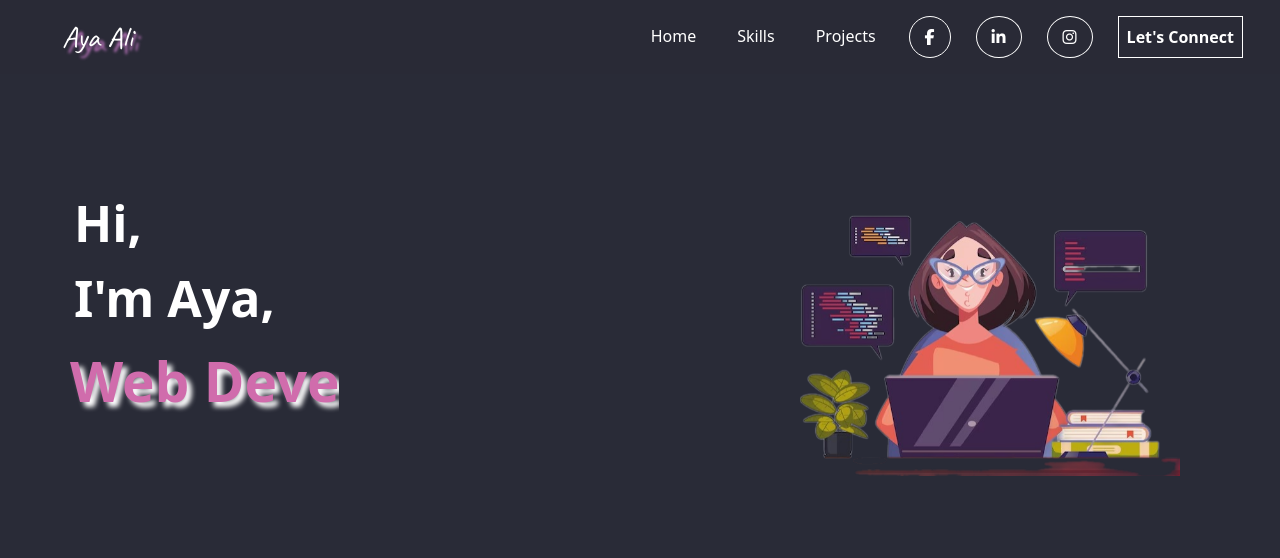
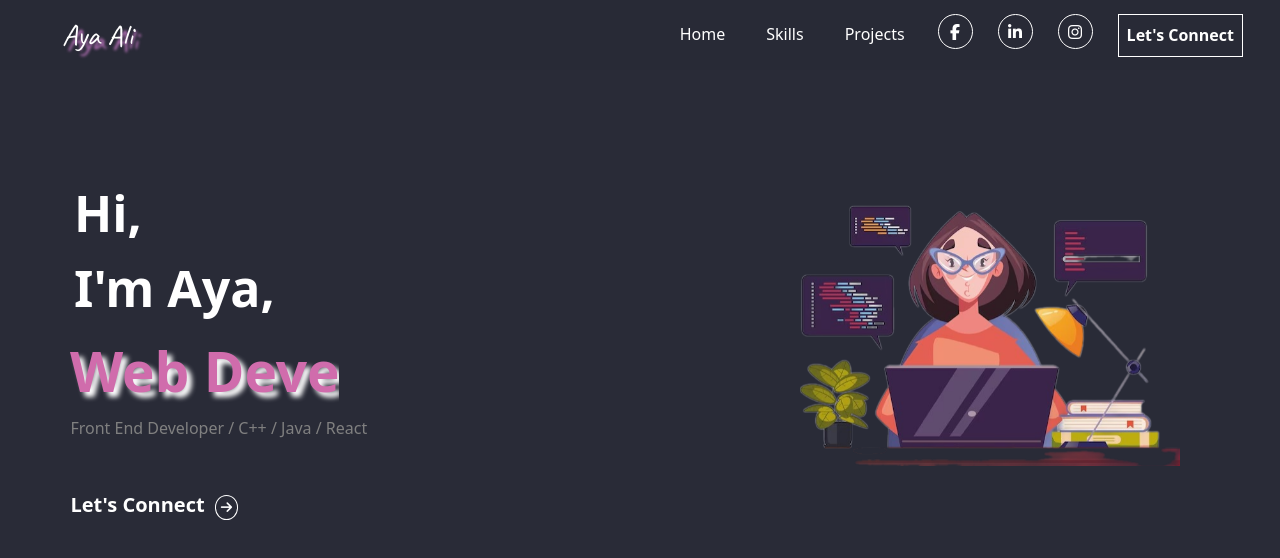
Before and after one commit to AyaA1i/Portfolio-Using-React, a React (Create React App) app: page / in a window 1280 px wide. Shown: the top 558 px of the page. Built offline with nearby package versions, Linux system fonts and the light colour scheme.

Commit message:
landing page is responsive now!!

```diff
--- a/src/App.js
+++ b/src/App.js
@@ -1,11 +1,12 @@
-
 import './App.css';
 import Header from './components/Header';
+import Landing from './components/Landing';
 
 function App() {
   return (
     <div className="App">
       <Header/>
+      <Landing/>
     </div>
   );
 }
--- a/src/components/Header.js
+++ b/src/components/Header.js
@@ -31,37 +31,23 @@ function Header(){
                 <li class="nav-item item">
                 <a class="nav-link" href="#">Projects</a>
                 </li>
-                <li class="nav-item icon">
-                <a class="nav-link" href="#"><i class="fa-brands fa-facebook-f"></i></a>
+                <li class="nav-item icon mb-2">
+                <a class="nav-link" href="https://www.facebook.com/ayyaallii?mibextid=ZbWKwL"><i class="fa-brands fa-facebook-f"></i></a>
                 </li>
-                <li class="nav-item icon">
-                <a class="nav-link" href="#"><i class="fa-brands fa-linkedin-in"></i></a>
+                <li class="nav-item icon mb-2">
+                <a class="nav-link" href="https://www.linkedin.com/in/aya-ali-624112242/"><i class="fa-brands fa-linkedin-in"></i></a>
                 </li>
-                <li class="nav-item icon">
-                <a class="nav-link" href="#"><i class="fa-brands fa-instagram"></i></a>
+                <li class="nav-item icon mb-2">
+                <a class="nav-link" href="https://www.instagram.com/ayaa_allii"><i class="fa-brands fa-instagram"></i></a>
                 </li>
                 <li class="nav-item connectbtn">
-                <a class="nav-link" href="#">Let's Connect</a>
+                <a class="nav-link" href="https://www.linkedin.com/in/aya-ali-624112242/">Let's Connect</a>
                 </li>
             </ul>
             </span>
             </div>
         </div>
         </nav>
-        <div className="part2">
-            <div class = "static-txt">
-                Hi,
-            </div>
-            <div class = "static-txt">
-                I'm Aya,
-            </div>
-            <ul className="dynamic-txt">
-                <li><span>Web Developer </span></li>
-            </ul>
-        </div>
-        <div className="part3">
-
-        </div>
         </div>
         </>
     )
--- /dev/null
+++ b/src/components/Landing.js
@@ -0,0 +1,38 @@
+import React from "react";
+import 'bootstrap/dist/css/bootstrap.min.css';
+import 'bootstrap/dist/js/bootstrap.min.js';
+import "../css/all.css";
+import "../css/landing.css";
+
+
+function Landing(){
+    return(
+        <>
+         <div className="landing">
+            <div className="part2">
+                <div class = "static-txt">
+                    Hi,
+                </div>
+                <div class = "static-txt">
+                    I'm Aya,
+                </div>
+                <ul className="dynamic-txt">
+                    <li><span>Web Developer </span></li>
+                </ul>
+            </div>
+            <div className="part3 d-lg-block d-md-block d-sm-block d-none">
+            </div>
+            <div className="description">
+                <span>Front End Developer / C++ / Java / React</span>
+            </div>
+            <div className="connectbt">
+                <a href="https://www.linkedin.com/in/aya-ali-624112242/">
+                    <span>Let's Connect </span>
+                    <i class="fa-solid fa-arrow-right arrow"></i>
+                </a>
+            </div>
+         </div>
+        </>
+    );
+}
+export default Landing;
--- a/src/css/Header.css
+++ b/src/css/Header.css
@@ -7,13 +7,17 @@
     box-sizing: border-box;
     padding: 0;
     margin: 0;
-    /* font-family: 'Times New Roman', Times, serif; */
 }
+
 .part1{
     background-color: #292b37;
-    width: 100%;
-    height: 100vh;
-    position: relative;
+}
+.navbar{
+   width: 100%;
+   height: 70px;
+   z-index: 1;
+   top: 0;
+   position: fixed;
 }
 .part1 nav{
     background-color: #292b373f !important;
@@ -32,14 +36,19 @@
     margin-left: 50px ;
 }
 .part1 .icon{
+    cursor: pointer;
+}
+.part1 .icon a{
+    width: 35px;
+    height: 35px;
     border: 1px solid white;
     border-radius: 50%;
-    padding: 0px 7px;
-    cursor: pointer;
+    padding: 5px 7px;
     position: relative;
+    text-align: center;
 }
 
-.part1 .icon::after {
+.part1 .icon a::after {
     content: "";
     display: block;
     top:0;
@@ -52,7 +61,7 @@
     transition: 0.5s;
 }
 
-.part1 .icon:hover::after {
+.part1 .icon a:hover::after {
     height: 100%;
 }
 .connectbtn{
@@ -68,52 +77,37 @@
 .nav-item.connectbtn:hover .nav-link {
     color: #292b37 !important;
 }
+.navbar-toggler{
+    background-color: white;
+}
+@media (max-width: 767.98px) {
+    .navbar-collapse{
+        background-color: rgba(255, 255, 255, 0.699);
+        text-align: center;
+        font-family: Caveat;
+    }
+    .navbar-collapse .nav-item{
+        border: 1px solid #292b37;
+        margin: 10px;
 
-.part2{
-    color: white;
-    font-weight: bold;
-    font-size: 50px;
-    width: 600px;
-    height: 300px;
-    margin-left:5%;
-    margin-top: 8%;
-    padding: 10px;
+    }
+    .navbar-collapse .nav-item:hover{
+        background-color: #c77ac8;
+    }
+    .navbar-collapse .nav-item a{
+        color: #292b37 !important;
+    }
+    .navbar-collapse .icon{
+        margin: auto;
+        display: inline;
+        flex-direction: row;
+        padding: 0px 200px;
+    }
+    .navbar-collapse .icon a{
+       border: none;
 
-}
-.dynamic-txt li{
-    list-style: none;
-    font-size: 55px;
-    margin-left: -36px;
-    color: #d06cac;
-    text-shadow: 5px 5px 5px white;
-    line-height: 90px;
-    height: 90px;
-    overflow: hidden;
-}
-.dynamic-txt li span{
-    position: relative;
-}
-.dynamic-txt li span::after{
-    content: "";
-    position: absolute;
-    left: 0;
-    height: 200%;
-    width: 100%;
-    background: #292b37;
-    animation: typing 1.5s steps(10) infinite;
-}
-@keyframes typing {
-    100%{
-        left: 100%;
-        margin: 0 -35px 0 35px;
+    }
+    .part1 .icon a::after {
+        width: 0%;
     }
 }
-.part3{
-    width: 400px;
-    height: 300px;
-    float: right;
-    margin-top: -300px;
-    margin-right: 100px;
-    background-image: url('../media/pic1.png');
-    background-size: cover;
-}
--- /dev/null
+++ b/src/css/landing.css
@@ -0,0 +1,88 @@
+*{
+    box-sizing: border-box;
+    padding: 0;
+    margin: 0;
+}
+
+.landing{
+    background-color: #292b37;
+    width: 100%;
+    min-height: 100vh;
+    position: relative;
+    padding-top: 5%;
+
+}
+.part2{
+    color: white;
+    font-weight: bold;
+    font-size: 50px;
+    width: 600px;
+    height: 300px;
+    margin-left:5%;
+    margin-top: 8%;
+    padding: 10px;
+
+}
+.dynamic-txt li{
+    list-style: none;
+    font-size: 55px;
+    margin-left: -36px;
+    color: #d06cac;
+    text-shadow: 5px 5px 5px white;
+    line-height: 90px;
+    height: 90px;
+    overflow: hidden;
+}
+.dynamic-txt li span{
+    position: relative;
+}
+.dynamic-txt li span::after{
+    content: "";
+    position: absolute;
+    left: 0;
+    height: 200%;
+    width: 100%;
+    background: #292b37;
+    animation: typing 1.5s steps(10) infinite;
+}
+@keyframes typing {
+    100%{
+        left: 100%;
+        margin: 0 -35px 0 35px;
+    }
+}
+.part3{
+    width: 400px;
+    height: 300px;
+    float: right;
+    margin-top: -300px;
+    margin-right: 100px;
+    background-image: url('../media/pic1.png');
+    background-size: cover;
+}
+.description{
+    color: gray;
+    margin-left: 5.5%;
+    margin-top: -50px;
+}
+.connectbt{
+    margin-left: 5.5%;
+   margin-top: 50px;
+}
+.connectbt a{
+    text-decoration: none;
+    color: white;
+    font-size: 20px;
+    font-weight: bold;
+}
+.connectbt .arrow{
+    border: solid 1px white;
+    padding: 5px;
+    font-size: 13px;
+    border-radius: 50%;
+    margin-left: 5px;
+    transition: 0.5s;
+}
+.connectbt:hover .arrow{
+    margin-left: 15px;
+}
```
